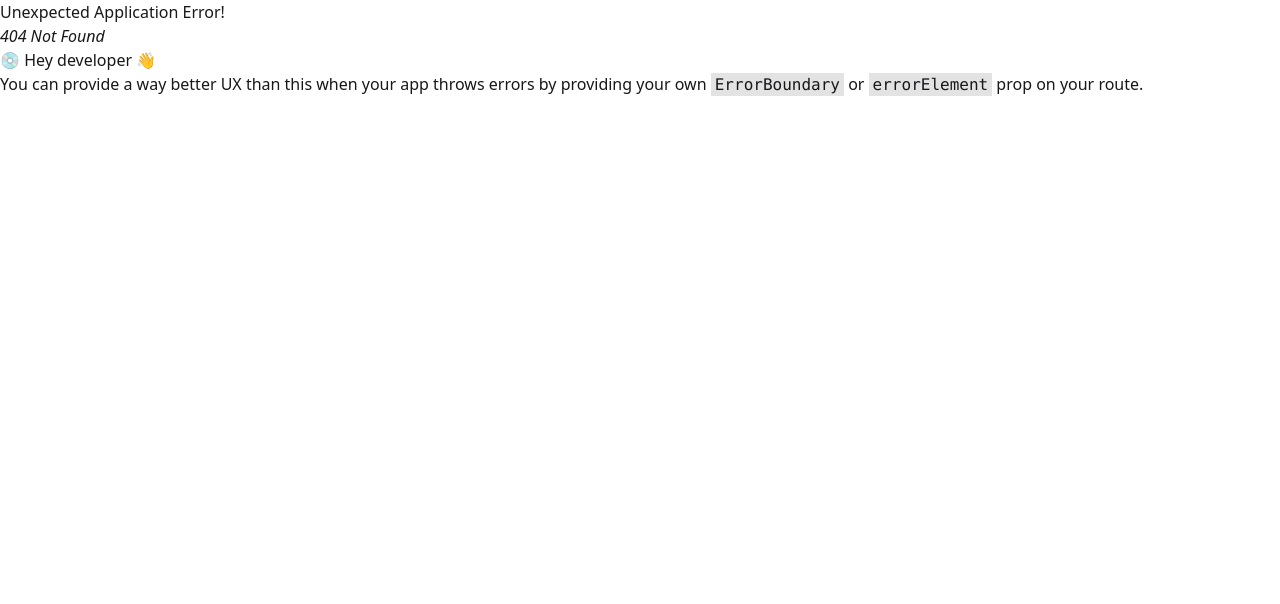
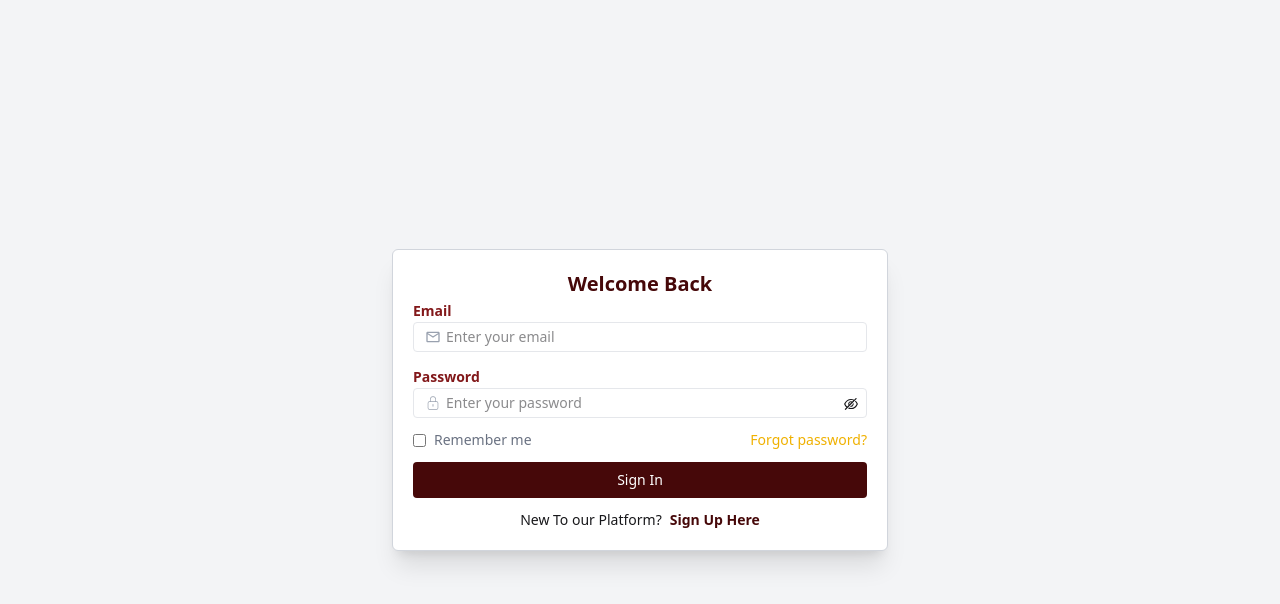
Before and after one commit to murad403/loan-frontend, a React (Vite) app: page /signin in a window 1280 px wide. Before the commit this address had no page. Shown: the top 604 px of the page. Built offline with nearby package versions, Linux system fonts and the light colour scheme.

Commit message:
sign up and sign in

```diff
--- a/src/components/Navbar.jsx
+++ b/src/components/Navbar.jsx
@@ -24,7 +24,7 @@ const Navbar = () => {
           </ul>
         </div>
         <button className="bg-red-900 rounded-sm px-2 text-white text-[13px] py-1 cursor-pointer hidden md:block">
-          <Link to="/register">Sign Up</Link>
+          <Link to="/signup">Sign Up</Link>
         </button>
 
         {/* responsive menu------------------------------------- */}
@@ -37,7 +37,7 @@ const Navbar = () => {
       </div>
       <div className={menu ? "block md:hidden" : "hidden"}>
         <div className="relative">
-          <ul className="text-[14px] text-gray-600 w-full absolute top-0 right-0 bg-gray-200 px-7 py-4">
+          <ul className="text-[14px] text-gray-600 w-full absolute top-0 right-0 bg-gray-200 px-7 py-4 z-10">
             <li>
               <NavLink to="/" onClick={() => setMenu(false)}>Home</NavLink>
             </li>
--- /dev/null
+++ b/src/pages/SignIn.jsx
@@ -0,0 +1,94 @@
+import React, { useState } from "react";
+import { AiOutlineEye, AiOutlineEyeInvisible } from "react-icons/ai";
+import { CiLock } from "react-icons/ci";
+import { MdOutlineMail } from "react-icons/md";
+import { Link } from "react-router-dom";
+
+const SignIn = () => {
+  const [showPassword, setShowPassword] = useState(false);
+  const handleSignIn = (e) => {
+    e.preventDefault();
+    const form = new FormData(e.target);
+    const email = form.get("email");
+    const password = form.get("password");
+    const terms = form.get("terms");
+    const signInUser = {
+      email,
+      password,
+      terms,
+    };
+    console.log(signInUser);
+  };
+  return (
+    <div className="bg-gray-100 min-h-screen flex items-center justify-center px-5">
+      <div className="w-full md:w-[60%] lg:w-[40%] border border-gray-300 rounded-md bg-white shadow-xl p-4 md:p-8 lg:p-5">
+        <h1 className="text-center text-red-950 font-semibold text-xl">
+          Welcome Back
+        </h1>
+        <form onSubmit={handleSignIn} className="space-y-3">
+          <div>
+            <label className="text-sm font-semibold text-red-900">Email</label>
+            <div className="relative">
+              <input
+                type="email"
+                name="email"
+                className="w-full appearance-none outline-none border border-gray-200 rounded-sm py-1 px-4 pl-8 text-sm font-medium"
+                placeholder="Enter your email"
+              />
+              <MdOutlineMail className="absolute left-3 top-1/2 transform -translate-y-1/2 text-gray-400" />
+            </div>
+          </div>
+          <div className="relative">
+            <label className="text-sm font-semibold text-red-900">
+              Password
+            </label>
+            <div className="relative">
+              <input
+                type={showPassword ? "text" : "password"}
+                name="password"
+                className="w-full appearance-none outline-none border border-gray-200 rounded-sm py-1 px-4 pl-8 text-sm font-medium"
+                placeholder="Enter your password"
+              />
+              <CiLock className="absolute left-3 top-1/2 transform -translate-y-1/2 text-gray-400" />
+            </div>
+            <p
+              onClick={() => setShowPassword(!showPassword)}
+              className="absolute right-2 top-[32px] cursor-pointer"
+            >
+              {showPassword ? <AiOutlineEye /> : <AiOutlineEyeInvisible />}
+            </p>
+          </div>
+          <div className="flex justify-between items-center">
+            <div className="flex items-center">
+              <input
+                type="checkbox"
+                name="terms"
+                className="mr-2 leading-tight"
+              />
+              <label className="text-sm font-medium text-gray-500">
+                Remember me
+              </label>
+            </div>
+            <Link className="text-sm font-medium text-yellow-500" to={"/"}>
+                Forgot password?
+            </Link>
+          </div>
+          <button
+            type="submit"
+            className="w-full bg-red-950 text-white text-sm  py-2 rounded-sm cursor-pointer"
+          >
+            Sign In
+          </button>
+          <div className="flex items-center gap-2 text-sm justify-center">
+            <p>New To our Platform?</p>
+            <Link className="text-red-950 font-semibold" to={"/signup"}>
+              Sign Up Here
+            </Link>
+          </div>
+        </form>
+      </div>
+    </div>
+  );
+};
+
+export default SignIn;
--- /dev/null
+++ b/src/pages/SignUp.jsx
@@ -0,0 +1,81 @@
+import { useState } from "react";
+import { AiOutlineEye, AiOutlineEyeInvisible } from "react-icons/ai";
+import { CiLock } from "react-icons/ci";
+import { MdOutlineMail, MdOutlinePhone } from "react-icons/md";
+import { Link } from "react-router-dom";
+
+const SignUp = () => {
+    const [showPassword, setShowPassword] = useState(false);
+    const [showConfirmPassword, setShowConfirmPassword] = useState(false);
+    const handleSignUp = (e) => {
+        e.preventDefault();
+        const form = new FormData(e.target);
+        const email = form.get('email');
+        const phone = Number(form.get('phone'));
+        const password = form.get('password');
+        const confirmPassword = form.get('confirmPassword');
+        const terms = form.get('terms');
+        const signUpUser = {
+            email, phone, password, confirmPassword, terms
+        }
+        console.log(signUpUser);
+    }
+    return (
+        <div className='bg-gray-100 min-h-screen flex items-center justify-center px-5'>
+            <div className='w-full md:w-[60%] lg:w-[40%] border border-gray-300 rounded-md bg-white shadow-xl p-4 md:p-8 lg:p-5'>
+                <h1 className='text-center text-red-950 font-semibold text-xl'>Create An Account</h1>
+                <form onSubmit={handleSignUp} className="space-y-3">
+                    <div>
+                        <label className='text-sm font-semibold text-red-900'>Email</label>
+                        <div className="relative">
+                            <input type="email" name='email' className='w-full appearance-none outline-none border border-gray-200 rounded-sm py-1 px-4 pl-8 text-sm font-medium' placeholder="Enter your email" />
+                            <MdOutlineMail className="absolute left-3 top-1/2 transform -translate-y-1/2 text-gray-400" />
+                        </div>
+                    </div>
+                    <div>
+                        <label className='text-sm font-semibold text-red-900'>Phone Number</label>
+                        <div className="relative">
+                            <input type="text" name='phone' className='w-full appearance-none outline-none border border-gray-200 rounded-sm py-1 px-4 pl-8 text-sm font-medium' placeholder="Enter your phone number" />
+                            <MdOutlinePhone className="absolute left-3 top-1/2 transform -translate-y-1/2 text-gray-400" />
+                        </div>
+                    </div>
+                    <div className="relative">
+                        <label className='text-sm font-semibold text-red-900'>Password</label>
+                        <div className="relative">
+                            <input type={showPassword ? "text" : "password"} name='password' className='w-full appearance-none outline-none border border-gray-200 rounded-sm py-1 px-4 pl-8 text-sm font-medium' placeholder="Create a password" />
+                            <CiLock className="absolute left-3 top-1/2 transform -translate-y-1/2 text-gray-400" />
+                        </div>
+                        <p onClick={() => setShowPassword(!showPassword)} className="absolute right-2 top-[32px] cursor-pointer" >
+                                {
+                                    showPassword ? <AiOutlineEye /> : <AiOutlineEyeInvisible />
+                                }
+                            </p>
+                    </div>
+                    <div className="relative">
+                        <label className='text-sm font-semibold text-red-900'>Confirm Password</label>
+                        <div className="relative">
+                            <input type={showConfirmPassword ? "text" : "password"} name='confirmPassword' className='w-full appearance-none outline-none border border-gray-200 rounded-sm py-1 px-4 pl-8 text-sm font-medium' placeholder="Confirm password" />
+                            <CiLock className="absolute left-3 top-1/2 transform -translate-y-1/2 text-gray-400" />
+                        </div>
+                        <p onClick={() => setShowConfirmPassword(!showConfirmPassword)} className="absolute right-2 top-[32px] cursor-pointer" >
+                                {
+                                    showConfirmPassword ? <AiOutlineEye /> : <AiOutlineEyeInvisible />
+                                }
+                            </p>
+                    </div>
+                    <div className="flex items-center">
+                        <input type="checkbox" name='terms' className='mr-2 leading-tight' />
+                        <label className='text-sm font-medium text-gray-500'>I agree to the Privacy Policy  and Terms of service </label>
+                    </div>
+                    <button type="submit" className="w-full bg-red-950 text-white text-sm  py-2 rounded-sm cursor-pointer">Sign Up</button>
+                    <div className="flex items-center gap-2 text-sm justify-center">
+                        <p>Already You Have Account?</p>
+                        <Link className="text-red-950 font-semibold" to={"/signin"}>Sign In Here</Link>
+                    </div>
+                </form>
+            </div>
+        </div>
+    );
+};
+
+export default SignUp;
```
Also changed, not shown: src/Routes/Router.jsx (+10 -0 lines).
